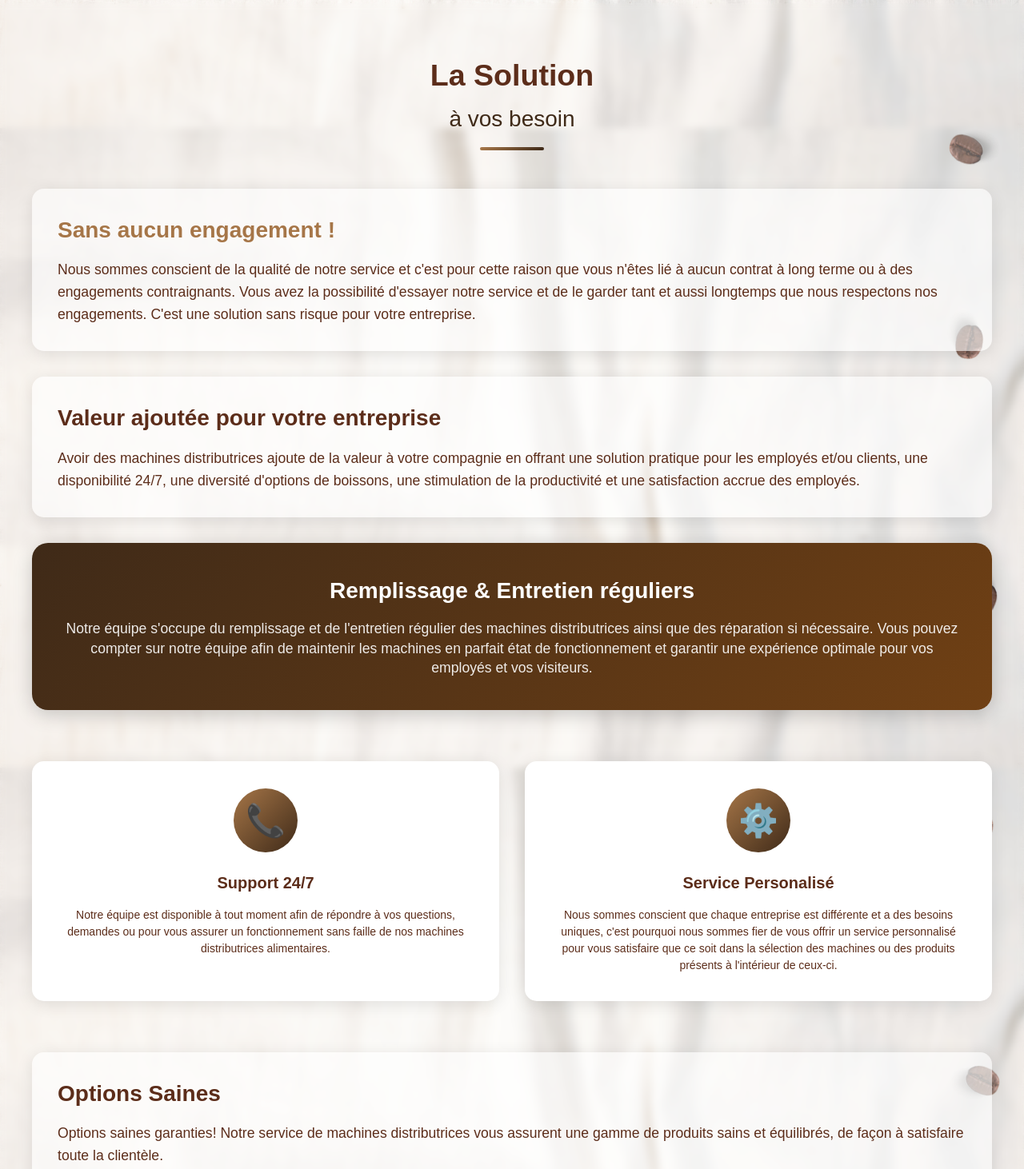
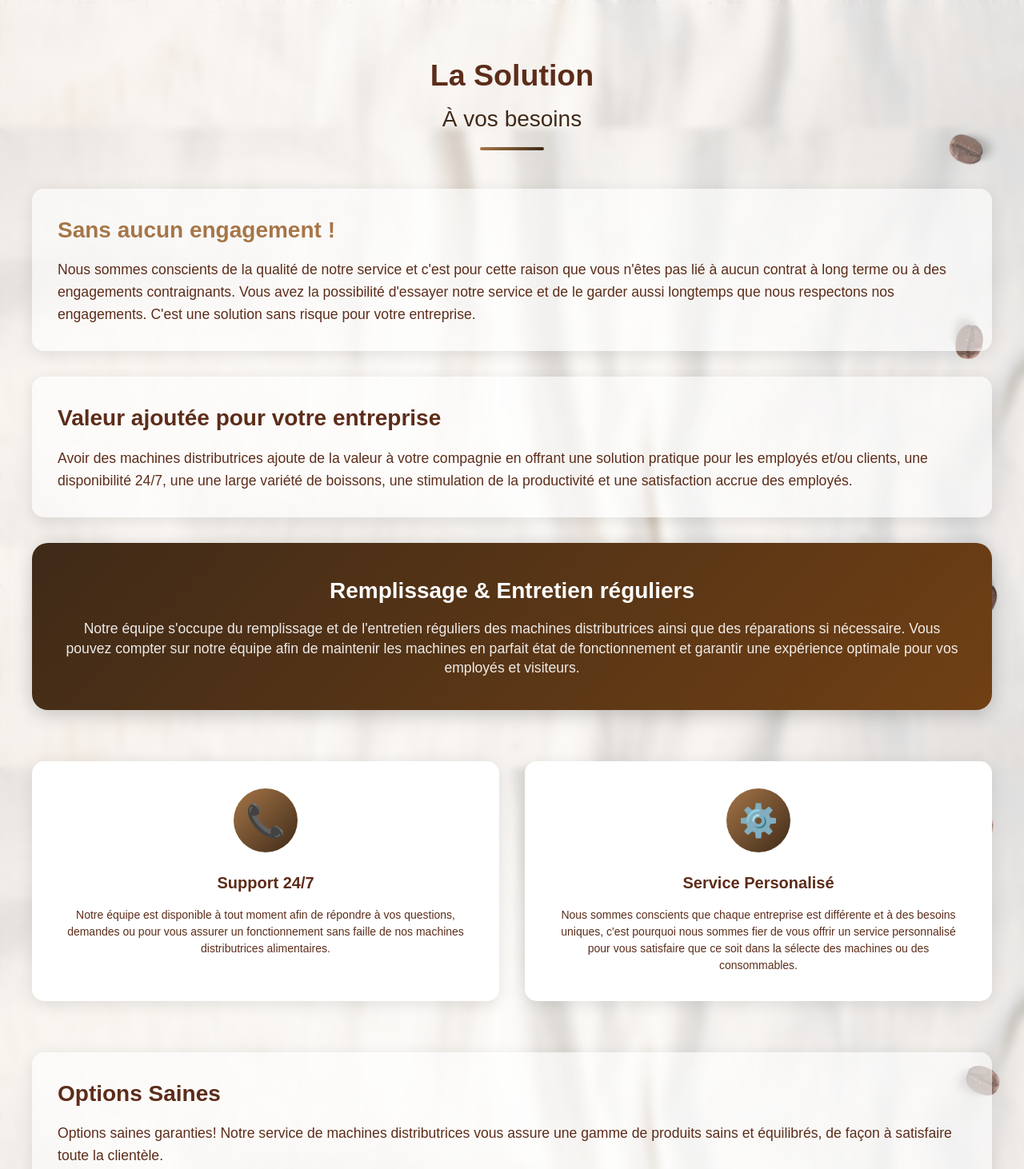
Before and after one commit to Brizzy05/brizzy05.github.io, a plain HTML site: page index.html in a window 1280 px wide. Shown: the part 640-2102 px from the top of the page at 80% size. Drawn offline with Linux system fonts and the light colour scheme; a web font is replaced by a local one.

Commit message:
correction de faute

```diff
--- a/assets/css/styles.css
+++ b/assets/css/styles.css
@@ -153,7 +153,7 @@ header {
 footer {
     background: linear-gradient(135deg, var(--color-primary) 20%, var(--color-dark) 80%);
     color: var(--color-white);
-    font-size: var(--fs-small);
+    font-size: 0.925rem;
     font-weight: var(--fw-reg);
     padding: 1.5rem;
     margin-top: auto;
--- a/index.html
+++ b/index.html
@@ -71,7 +71,7 @@
             <div class="services-container">
                 <div class="services-header">
                     <h2 class="fs-title fw-bold">La Solution</h2>
-                    <h3 class="fs-heading fw-med">à vos besoin</h3>
+                    <h3 class="fs-heading fw-med">À vos besoins</h3>
                     <div class="accent-line"></div>
                 </div>
 
@@ -79,9 +79,9 @@
                     <div class="service-block">
                         <h4 class="fs-heading fw-bold color-accent">Sans aucun engagement !</h4>
                         <p class="fs-body">
-                            Nous sommes conscient de la qualité de notre service et c'est pour cette raison que
-                            vous n'êtes lié à aucun contrat à long terme ou à des engagements contraignants.
-                            Vous avez la possibilité d'essayer notre service et de le garder tant et aussi
+                            Nous sommes conscients de la qualité de notre service et c'est pour cette raison que
+                            vous n'êtes pas lié à aucun contrat à long terme ou à des engagements contraignants.
+                            Vous avez la possibilité d'essayer notre service et de le garder aussi
                             longtemps que nous respectons nos engagements. C'est une solution sans risque pour
                             votre entreprise.
                         </p>
@@ -92,7 +92,7 @@
                         <p class="fs-body">
                             Avoir des machines distributrices ajoute de la valeur à votre compagnie en offrant
                             une solution pratique pour les employés et/ou clients, une disponibilité 24/7, une
-                            diversité d'options de boissons, une stimulation de la productivité et une satisfaction
+                            une large variété de boissons, une stimulation de la productivité et une satisfaction
                             accrue des employés.
                         </p>
                     </div>
@@ -100,10 +100,10 @@
                     <div class="service-highlight">
                         <h4 class="fs-heading fw-bold">Remplissage & Entretien réguliers</h4>
                         <p class="fs-body">
-                            Notre équipe s'occupe du remplissage et de l'entretien régulier des machines distributrices ainsi
-                            que des réparation si nécessaire. Vous pouvez compter sur notre équipe afin de maintenir les
+                            Notre équipe s'occupe du remplissage et de l'entretien réguliers des machines distributrices ainsi
+                            que des réparations si nécessaire. Vous pouvez compter sur notre équipe afin de maintenir les
                             machines en parfait état de fonctionnement et garantir une expérience optimale pour vos employés
-                            et vos visiteurs.
+                            et visiteurs.
                         </p>
                     </div>
 
@@ -122,9 +122,9 @@
                             <div class="card-icon">⚙️</div>
                             <h5 class="fs-subheading fw-bold">Service Personalisé</h5>
                             <p class="fs-small">
-                                Nous sommes conscient que chaque entreprise est différente et a des besoins uniques, c'est
+                                Nous sommes conscients que chaque entreprise est différente et à des besoins uniques, c'est
                                 pourquoi nous sommes fier de vous offrir un service personnalisé pour vous satisfaire que
-                                ce soit dans la sélection des machines ou des produits présents à l'intérieur de ceux-ci.
+                                ce soit dans la sélecte des machines ou des consommables.
                             </p>
                         </div>
                     </div>
@@ -132,7 +132,7 @@
                     <div class="service-block">
                         <h4 class="fs-heading fw-bold">Options Saines</h4>
                         <p class="fs-body">
-                            Options saines garanties! Notre service de machines distributrices vous assurent une gamme
+                            Options saines garanties! Notre service de machines distributrices vous assure une gamme
                             de produits sains et équilibrés, de façon à satisfaire toute la clientèle.
                         </p>
                     </div>
```
Also changed, not shown: about.html (+12 -4 lines).
